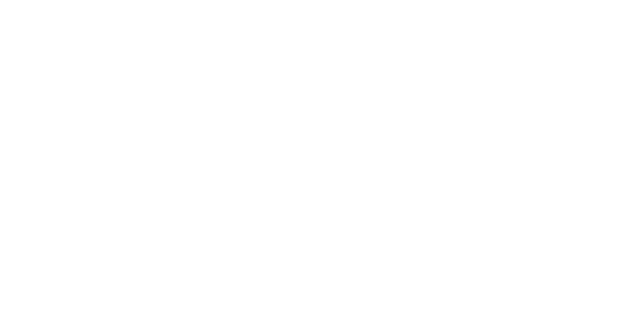
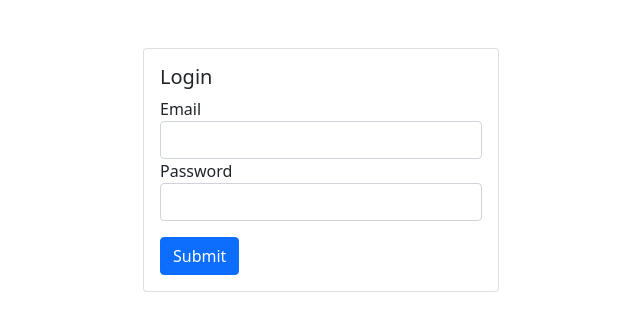
Before and after one commit to AlexanderPPetrov/react-2023-spa-master, a React (Create React App) app: page /login in a window 1280 px wide. Before the commit this address had no page. Shown: the top 330 px of the page, without its empty margins (319-959 px from the left). Built offline with nearby package versions, Linux system fonts and the light colour scheme.

Commit message:
Login form with validation, protected routes example

```diff
--- a/package.json
+++ b/package.json
@@ -9,6 +9,7 @@
     "axios": "^0.25.0",
     "bootstrap": "^5.1.3",
     "chart.js": "^4.2.1",
+    "formik": "^2.2.9",
     "react": "^17.0.2",
     "react-bootstrap": "^2.1.1",
     "react-chartjs-2": "^5.2.0",
@@ -20,7 +21,8 @@
     "react-scripts": "5.0.0",
     "redux": "^4.1.2",
     "redux-thunk": "^2.4.1",
-    "web-vitals": "^2.1.4"
+    "web-vitals": "^2.1.4",
+    "yup": "^1.0.2"
   },
   "scripts": {
     "start": "react-scripts start",
--- a/src/AppRouter.js
+++ b/src/AppRouter.js
@@ -1,23 +1,23 @@
 import * as React from "react";
 import { Routes, Route } from "react-router-dom";
-import DefaultLayout from "./layouts/DefaultLayout"
 import HomePage from "./pages/HomePage"
 import UsersPage from "./pages/UsersPage"
 import WeatherPage from "./pages/WeatherPage"
 import BookingPage from "./pages/BookingPage"
-
+import LoginPage from "./pages/LoginPage"
+import ProtectedRoute from './ProtectedRoute';
 import { BrowserRouter } from "react-router-dom";
 
 function AppRouter() {
   return (
       <BrowserRouter>
         <Routes>
-            <Route path="/" element={<DefaultLayout />}>
-            <Route index element={<HomePage />} />
-            <Route path="users" element={<UsersPage />} />
-            <Route path="weather" element={<WeatherPage />} />
-            <Route path="booking" element={<BookingPage />} />
-            {/* <Route path="*" element={<NoMatch />} /> */}
+            <Route path="/" element={<ProtectedRoute/>}>
+              <Route index element={<HomePage />} />
+              <Route path="login" element={<LoginPage />} />
+              <Route path="users" element={<UsersPage />} />
+              <Route path="weather" element={<WeatherPage />} />
+              <Route path="booking" element={<BookingPage />} />
             </Route>
         </Routes>
       </BrowserRouter>
--- /dev/null
+++ b/src/ProtectedRoute.js
@@ -0,0 +1,24 @@
+import React from 'react';
+import AppNavbar from "./components/AppNavbar"
+
+import { Navigate, Outlet, useLocation } from 'react-router-dom';
+import { useUserContext } from './context/UserContext';
+
+const ProtectedRoute = () => {
+    const location = useLocation();
+    const currentPath = location.pathname;
+    const { currentUser } = useUserContext();
+
+    const isAuthenticated = () => {
+        return Object.keys(currentUser).length
+    }
+    const isLoginRoute = () => {
+        return currentPath === '/login'
+    }
+    return <>
+        {!isLoginRoute() && isAuthenticated() && <AppNavbar/>}
+        {isAuthenticated() || isLoginRoute() ? <Outlet /> : <Navigate to="/login" />}
+    </>
+}
+
+export default ProtectedRoute
--- /dev/null
+++ b/src/components/LoginForm.js
@@ -0,0 +1,51 @@
+import { Formik, Form, Field } from 'formik';
+import * as Yup from 'yup';
+import { Button } from 'react-bootstrap';
+import { useUserContext } from "../context/UserContext"
+import { useNavigate } from 'react-router-dom';
+
+function LoginForm() {
+
+    const navigate = useNavigate();
+    const { setCurrentUser } = useUserContext();
+
+    const validationSchema = Yup.object().shape({
+        email: Yup.string().email('Invalid email address').required('Email is required'),
+        password: Yup.string().min(6, 'Password must be at least 6 characters').required('Password is required'),
+      });
+
+    return <Formik
+        initialValues={{email: '', password: ''}}
+        validationSchema={validationSchema}
+        onSubmit={ (values) => {
+        // handle form submission
+        setCurrentUser({email: values.email})
+        navigate('/');
+    }}
+  >
+    {({ errors, touched }) => (
+      <div className="card">
+      <div className="card-body">
+        <h5 className="card-title">Login</h5>
+        <Form>
+            <div className="form-group">
+            <label htmlFor="email">Email</label>
+            <Field name="email" type="email" className={`form-control ${errors.email && touched.email ? 'is-invalid' : ''}`} />
+            {errors.email && touched.email ? <div className="invalid-feedback">{errors.email}</div> : null}
+            </div>
+            <div className="form-group">
+            <label htmlFor="password">Password</label>
+            <Field name="password" type="password" className={`form-control ${errors.password && touched.password ? 'is-invalid' : ''}`} />
+            {errors.password && touched.password ? <div className="invalid-feedback">{errors.password}</div> : null}
+            </div>
+            <Button className="mt-3" type="submit" variant="primary">Submit</Button>
+        </Form>
+        </div>
+    </div>
+
+
+    )}
+  </Formik>
+}
+
+export default LoginForm
--- a/src/components/Workstation.js
+++ b/src/components/Workstation.js
@@ -5,8 +5,8 @@ function Workstation({isLeft, workstation}) {
     <div className="workstation d-flex align-items-center">
         <div className="chair"></div>
         <div className="desk d-flex align-items-center justify-content-center">
-            <div className={`d-flex align-items-center justify-content-center user-placeholder ${workstation?.user ? 'occupied' : ''}`}>
-                {workstation?.user && <div className="user-abbreviation ">
+            <div className={`user-placeholder ${workstation?.user ? 'occupied' : ''}`}>
+                {workstation?.user && <div className="user-abbreviation">
                     {workstation?.user}
                 </div>}
             </div>
--- a/src/layouts/DefaultLayout.js
+++ b/src/layouts/DefaultLayout.js
@@ -1,9 +1,11 @@
 import AppNavbar from "../components/AppNavbar"
-import { Outlet } from 'react-router-dom'
+import { Outlet, useLocation } from 'react-router-dom'
+function DefaultLayout() {
+    const location = useLocation();
+    const currentPath = location.pathname;
 
-function DefaultLayout() {
     return <>
-        <AppNavbar/>
+        {currentPath !== '/login' && <AppNavbar/>}
         <Outlet />
     </>
 }
--- /dev/null
+++ b/src/pages/LoginPage.js
@@ -0,0 +1,14 @@
+import LoginForm from "../components/LoginForm"
+
+function LoginPage() {
+
+    return <div className="container">
+    <div className="row mt-5">
+        <div className="col-md-4 offset-md-4">
+            <LoginForm/>
+        </div>
+    </div>
+</div>
+}
+
+export default LoginPage
--- a/src/pages/UsersPage.js
+++ b/src/pages/UsersPage.js
@@ -1,4 +1,3 @@
-import DefaultLayout from "../layouts/DefaultLayout"
 import UserMenu from "../components/UserMenu"
 import UserListContainer from "../components/UserListContainer"
 function UsersPage() {
--- a/src/scss/booking.scss
+++ b/src/scss/booking.scss
@@ -3,7 +3,7 @@
 $borderColor: #666666;
 
 .booking-column {
-    max-width: 140px;
+    max-width: 80px;
 }
 .place {
     flex: 0 0 50%;
@@ -20,36 +20,36 @@ $borderColor: #666666;
 }
 
 .chair {
-    border-top-left-radius: 50%;
-    border-bottom-left-radius: 50%;
+    border-top-left-radius: 8px;
+    border-bottom-left-radius: 8px;
     border: 1px solid $borderColor;
-    width: 25px;
-    height: 30px;
+    width: 16px;
+    height: 16px;
     position: relative;
     border-right: 0;
     &:before {
         content: " ";
-        border-top-left-radius: 50%;
-        border-bottom-left-radius: 50%;
+        border-top-left-radius: 10px;
+        border-bottom-left-radius: 10px;
         border: 1px solid $borderColor;
-        width: calc(100% + 5px);
-        height: calc(100% + 8px);
+        width: 18px;
+        height: 20px;
         position: absolute;
-        top: -4px;
-        right: -1px;
+        top: -3px;
+        right: 0px;
     }
 }
 
 .desk {
     border: 1px solid $borderColor;
-    width: 40px;
-    height: 80px;
+    width: 20px;
+    height: 36px;
     margin: 0 2px;
-    border-radius: 3px;
+    border-radius: 1px;
     .user-placeholder {
-        border-radius: 3px;
-        width: 32px;
-        height: 32px;
+        border-radius: 1px;
+        width: 16px;
+        height: 16px;
         background-color: rgb(171, 95, 233);
         cursor: pointer;
         &:hover {
@@ -61,6 +61,7 @@ $borderColor: #666666;
         }
         .user-abbreviation {
             color: white;
+            font-size: 10px;
             font-weight: bold;
             text-align: center;
         }
```
Also changed, not shown: src/pages/BookingPage.js (+35 -0 lines), 1 other file (tests, documents, lock files or other folders).
